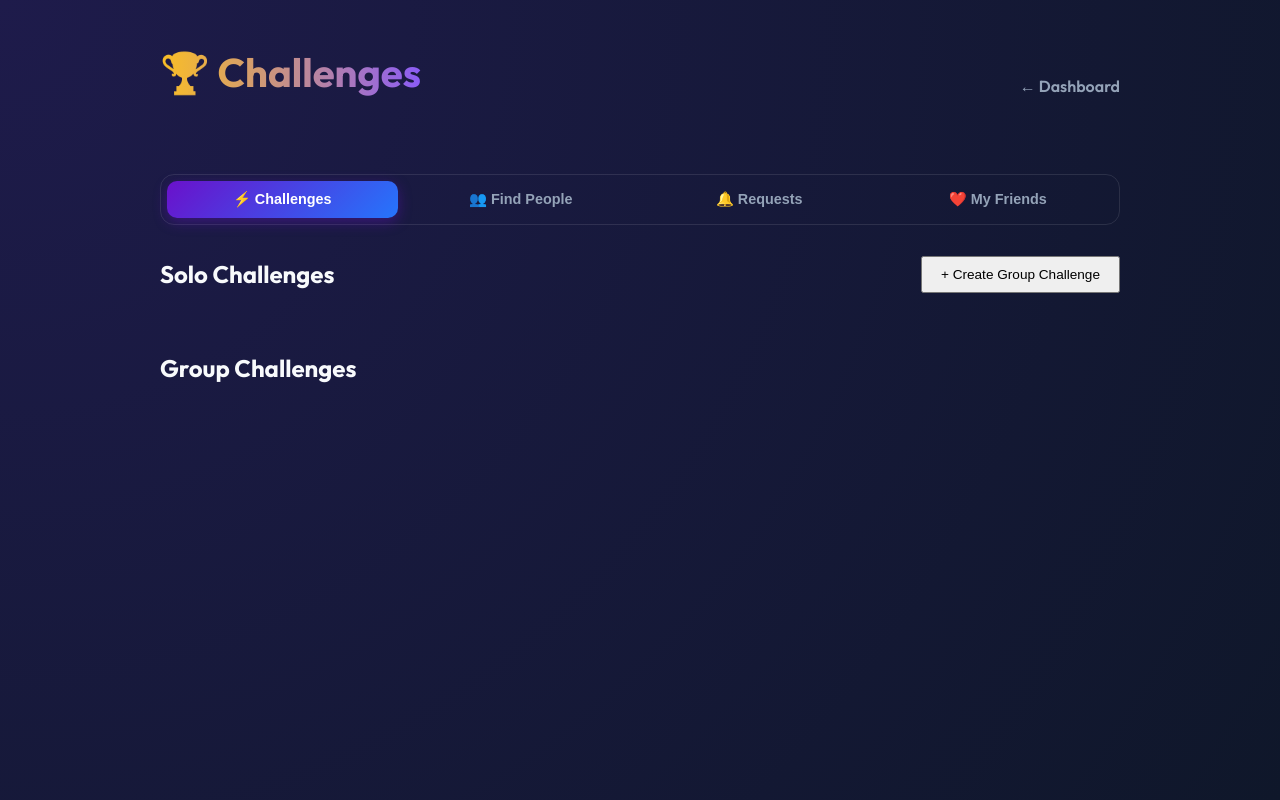
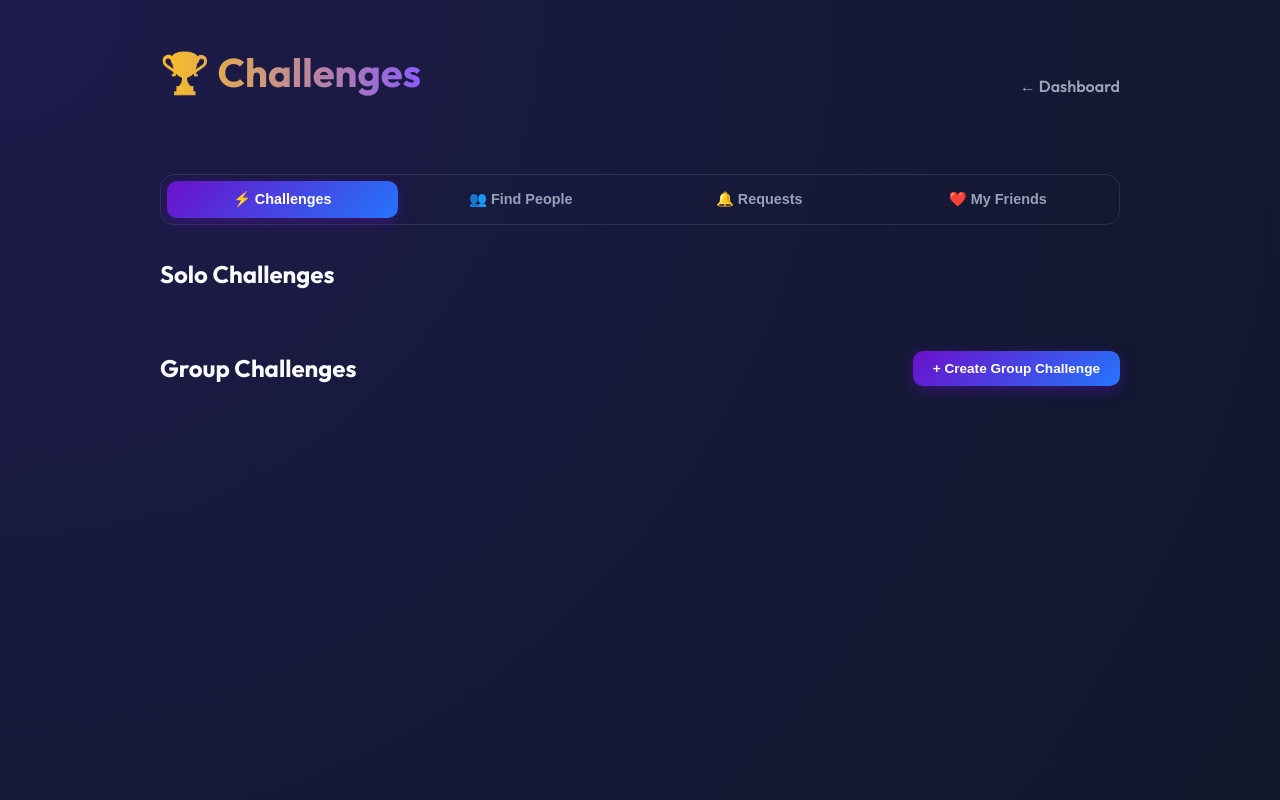
Before and after one commit to shruthaps/DBMS-Project, a plain HTML site: page frontend/challenges.html in a window 1280 px wide. Drawn offline with Linux system fonts and the light colour scheme; no server answers.

Commit message:
feat: add solo challenges, update level limits, and style button

```diff
--- a/frontend/challenges.html
+++ b/frontend/challenges.html
@@ -171,11 +171,13 @@
         <div id="panel-challenges" class="tab-panel active">
             <div class="section-header">
                 <h2>Solo Challenges</h2>
-                <button class="btn-primary" style="padding:9px 18px;font-size:0.85rem;" onclick="openCreateGroupModal()">+ Create Group Challenge</button>
             </div>
             <div id="soloChallengesList" class="limits-grid"></div>
 
-            <h2 style="margin:36px 0 20px;">Group Challenges</h2>
+            <div class="section-header" style="margin:36px 0 20px;">
+                <h2 style="margin:0;">Group Challenges</h2>
+                <button class="join-btn" style="padding:10px 20px; font-size:0.85rem; border:none; background: linear-gradient(135deg, #6a11cb, #2575fc); box-shadow: 0 4px 15px rgba(106, 17, 203, 0.4); border-radius: 10px; color:#fff; font-weight:bold; cursor:pointer;" onclick="openCreateGroupModal()">+ Create Group Challenge</button>
+            </div>
             <div id="groupChallengesList" class="limits-grid"></div>
         </div>
 
```
